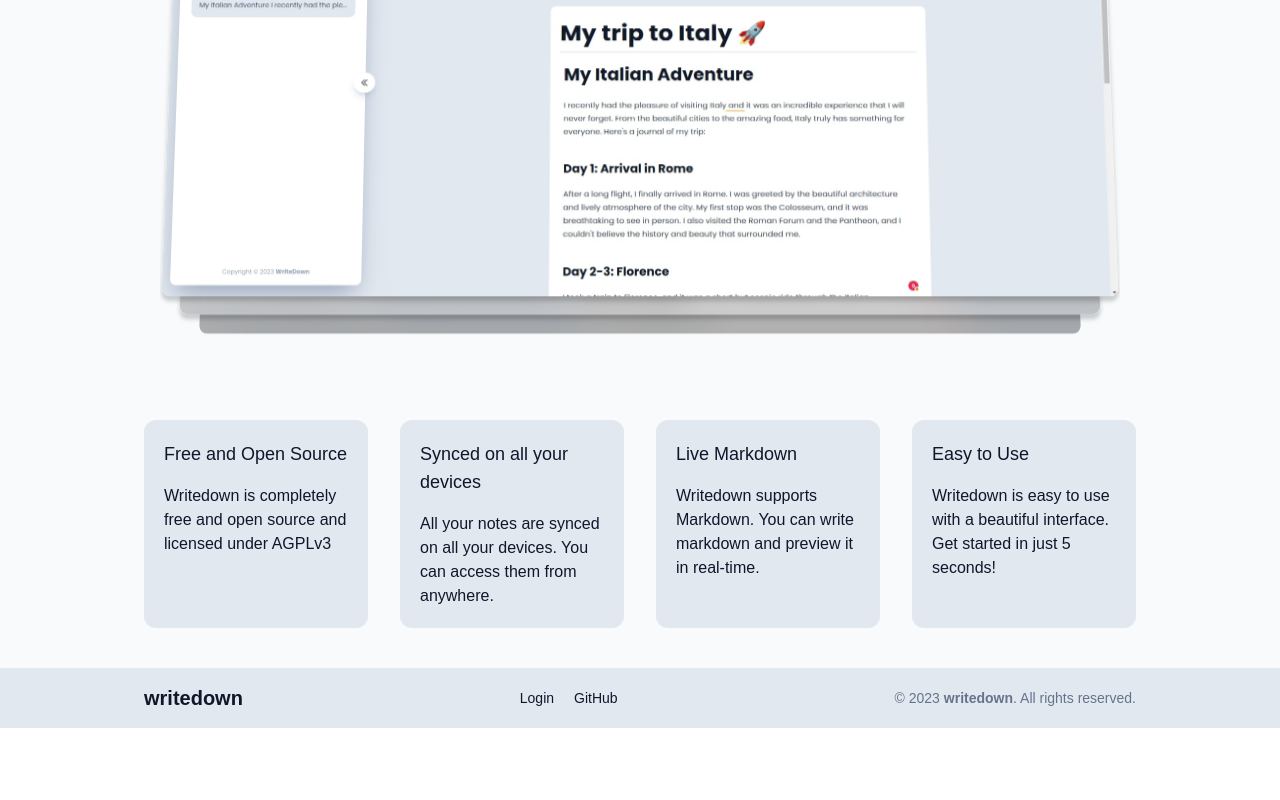
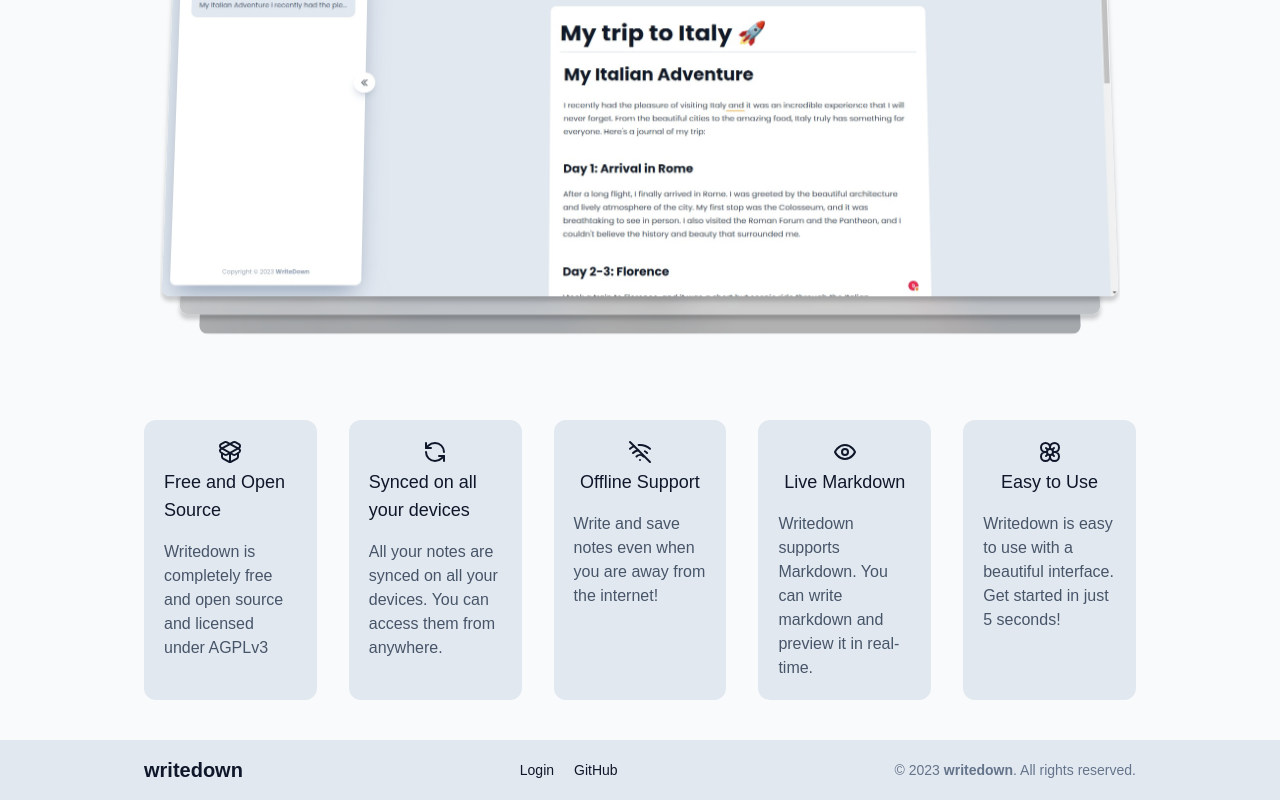
Before and after one commit to NayamAmarshe/writedown, a Next.js app: page / in a window 1280 px wide. Shown: the part 637-1437 px from the top of the page. Before the commit the page ends 1365 px from the top, so only its background shows below. Built offline with nearby package versions, Linux system fonts and the light colour scheme; a small style sheet from the web is missing.

Commit message:
Added lucide

```diff
--- a/components/home/Features.tsx
+++ b/components/home/Features.tsx
@@ -1,34 +1,64 @@
+import {
+  Baby,
+  Eye,
+  Flower,
+  Package,
+  PackageOpen,
+  RefreshCcw,
+  WifiOff,
+} from "lucide-react";
 import React from "react";
 
 const Features = () => {
   return (
-    <div className="mb-10 grid grid-cols-1 gap-4 px-4 sm:grid-cols-2 sm:gap-8 sm:px-5 md:px-20 lg:grid-cols-4 lg:px-36">
+    <div className="mb-10 grid grid-cols-1 content-center gap-4 px-4 sm:grid-cols-2 sm:gap-8 sm:px-5 md:px-20 lg:grid-cols-2 lg:px-36 xl:grid-cols-5">
       <div className="flex w-full cursor-default flex-col gap-4 rounded-xl bg-slate-200 p-5 transition-all duration-300 hover:scale-105 hover:bg-sky-100 sm:hover:scale-110">
-        <h6 className="text-lg font-medium">Free and Open Source</h6>
-        <p>
+        <h6 className="flex flex-col items-center gap-1 text-lg font-medium text-slate-900">
+          <PackageOpen /> Free and Open Source
+        </h6>
+        <p className="text-slate-600">
           Writedown is completely free and open source and licensed under AGPLv3
         </p>
       </div>
 
       <div className="flex cursor-default flex-col gap-4 rounded-xl bg-slate-200 p-5 transition-all duration-300 hover:scale-105 hover:bg-emerald-100 sm:hover:scale-110">
-        <h6 className="text-lg font-medium">Synced on all your devices</h6>
-        <p>
+        <h6 className="flex flex-col items-center gap-1 text-lg font-medium text-slate-900">
+          <RefreshCcw />
+          Synced on all your devices
+        </h6>
+        <p className="text-slate-600">
           All your notes are synced on all your devices. You can access them
           from anywhere.
         </p>
       </div>
 
+      <div className="flex cursor-default flex-col gap-4 rounded-xl bg-slate-200 p-5 transition-all duration-300 hover:scale-105 hover:bg-violet-100 sm:hover:scale-110">
+        <h6 className="flex flex-col items-center gap-1 text-lg font-medium text-slate-900">
+          <WifiOff />
+          Offline Support
+        </h6>
+        <p className="text-slate-600">
+          Write and save notes even when you are away from the internet!
+        </p>
+      </div>
+
       <div className="flex cursor-default flex-col gap-4 rounded-xl bg-slate-200 p-5 transition-all duration-300 hover:scale-105 hover:bg-rose-100 sm:hover:scale-110">
-        <h6 className="text-lg font-medium">Live Markdown</h6>
-        <p>
+        <h6 className="flex flex-col items-center gap-1 text-lg font-medium text-slate-900">
+          <Eye />
+          Live Markdown
+        </h6>
+        <p className="text-slate-600">
           Writedown supports Markdown. You can write markdown and preview it in
           real-time.
         </p>
       </div>
 
       <div className="flex cursor-default flex-col gap-4 rounded-xl bg-slate-200 p-5 transition-all duration-300 hover:scale-105 hover:bg-yellow-100 sm:hover:scale-110">
-        <h6 className="text-lg font-medium">Easy to Use</h6>
-        <p>
+        <h6 className="flex flex-col items-center gap-1 text-lg font-medium text-slate-900">
+          <Flower />
+          Easy to Use
+        </h6>
+        <p className="text-slate-600">
           Writedown is easy to use with a beautiful interface. Get started in
           just 5 seconds!
         </p>
--- a/package.json
+++ b/package.json
@@ -32,6 +32,7 @@
     "eslint-plugin-prettier": "^4.2.1",
     "firebase": "^9.17.1",
     "jotai": "^2.0.1",
+    "lucide-react": "^0.161.0",
     "next": "latest",
     "react": "^18.2.0",
     "react-dom": "18.2.0",
```
Also changed, not shown: 1 other file (tests, documents, lock files or other folders).
